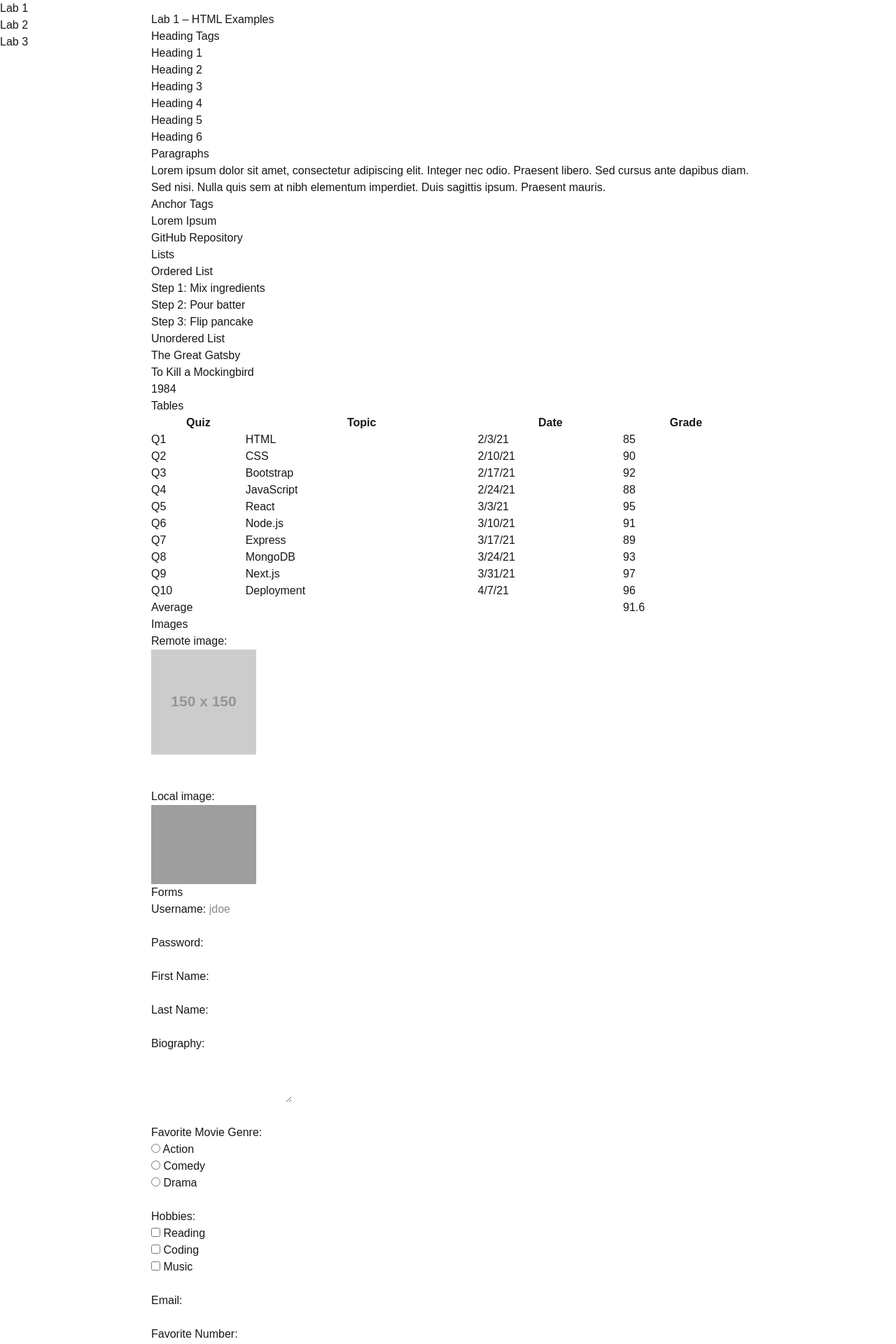
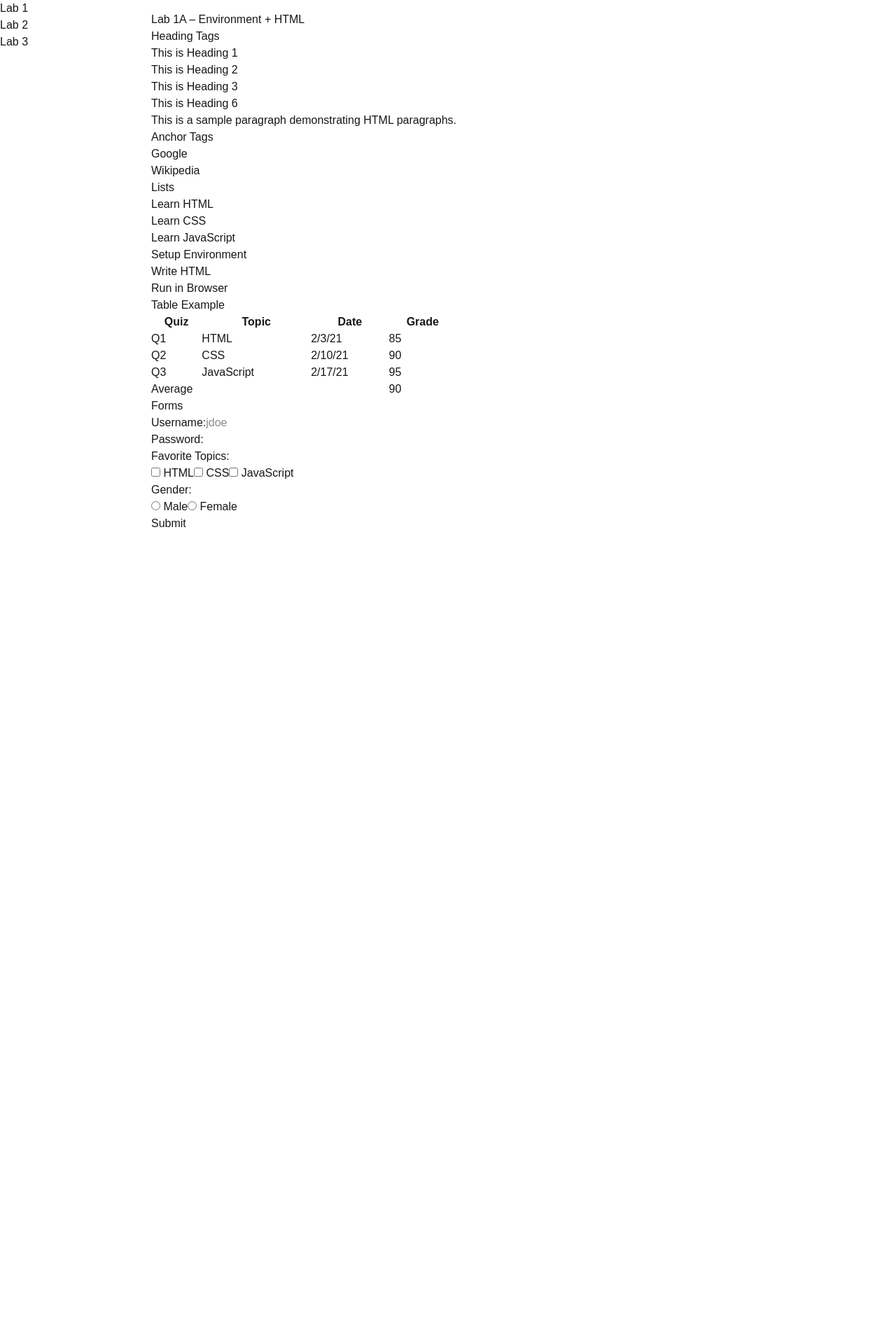
Before and after one commit to venkat5456/kambaz-next-js, a Next.js app: page /Labs/Lab1 in a window 1280 px wide. Shown: the top 1920 px of the page at 70% size. After the commit the page ends 800 px from the top, so only its background shows below. Built offline with nearby package versions, Linux system fonts and the light colour scheme; grey boxes are pictures that could not be loaded.

Commit message:
fixed labs1

```diff
--- a/app/Labs/Lab1/page.tsx
+++ b/app/Labs/Lab1/page.tsx
@@ -1,61 +1,36 @@
+"use client";
+
 export default function Lab1() {
   return (
     <div style={{ padding: "1rem" }}>
-      <h2>Lab 1 – HTML Examples</h2>
+      <h2>Lab 1A – Environment + HTML</h2>
 
-      {/* Headings */}
-      <div id="headings">
       <h3>Heading Tags</h3>
-        <h1>Heading 1</h1>
-        <h2>Heading 2</h2>
-        <h3>Heading 3</h3>
-        <h4>Heading 4</h4>
-        <h5>Heading 5</h5>
-        <h6>Heading 6</h6>
-      </div>
+      <h1>This is Heading 1</h1>
+      <h2>This is Heading 2</h2>
+      <h3>This is Heading 3</h3>
+      <h6>This is Heading 6</h6>
 
-      {/* Paragraphs */}
-      <div id="paragraphs">
-        <h3>Paragraphs</h3>
-        <p>
-          Lorem ipsum dolor sit amet, consectetur adipiscing elit. Integer nec
-          odio. Praesent libero. Sed cursus ante dapibus diam.
-        </p>
-        <p>
-          Sed nisi. Nulla quis sem at nibh elementum imperdiet. Duis sagittis
-          ipsum. Praesent mauris.
-        </p>
-      </div>
+      <p>This is a sample paragraph demonstrating HTML paragraphs.</p>
 
-      {/* Anchors */}
-      <div id="anchors">
       <h3>Anchor Tags</h3>
-        <a href="https://www.lipsum.com/" target="_blank">Lorem Ipsum</a><br />
-        <a href="https://github.com/venkat5456/kambaz-next-js" target="_blank">
-          GitHub Repository
-        </a>
-      </div>
+      <a href="https://www.google.com">Google</a><br/>
+      <a href="https://www.wikipedia.org">Wikipedia</a><br/>
 
-      {/* Lists */}
-      <div id="lists">
       <h3>Lists</h3>
-        <h4>Ordered List</h4>
+      <ul>
+        <li>Learn HTML</li>
+        <li>Learn CSS</li>
+        <li>Learn JavaScript</li>
+      </ul>
+
       <ol>
-          <li>Step 1: Mix ingredients</li>
-          <li>Step 2: Pour batter</li>
-          <li>Step 3: Flip pancake</li>
+        <li>Setup Environment</li>
+        <li>Write HTML</li>
+        <li>Run in Browser</li>
       </ol>
-        <h4>Unordered List</h4>
-        <ul>
-          <li>The Great Gatsby</li>
-          <li>To Kill a Mockingbird</li>
-          <li>1984</li>
-        </ul>
-      </div>
 
-      {/* Tables */}
-      <div id="tables">
-        <h3>Tables</h3>
+      <h3>Table Example</h3>
       <table border={1} width="100%">
         <thead>
           <tr>
@@ -66,89 +41,51 @@ export default function Lab1() {
           </tr>
         </thead>
         <tbody>
-            <tr><td>Q1</td><td>HTML</td><td>2/3/21</td><td>85</td></tr>
-            <tr><td>Q2</td><td>CSS</td><td>2/10/21</td><td>90</td></tr>
-            <tr><td>Q3</td><td>Bootstrap</td><td>2/17/21</td><td>92</td></tr>
-            <tr><td>Q4</td><td>JavaScript</td><td>2/24/21</td><td>88</td></tr>
-            <tr><td>Q5</td><td>React</td><td>3/3/21</td><td>95</td></tr>
-            <tr><td>Q6</td><td>Node.js</td><td>3/10/21</td><td>91</td></tr>
-            <tr><td>Q7</td><td>Express</td><td>3/17/21</td><td>89</td></tr>
-            <tr><td>Q8</td><td>MongoDB</td><td>3/24/21</td><td>93</td></tr>
-            <tr><td>Q9</td><td>Next.js</td><td>3/31/21</td><td>97</td></tr>
-            <tr><td>Q10</td><td>Deployment</td><td>4/7/21</td><td>96</td></tr>
+          <tr>
+            <td>Q1</td>
+            <td>HTML</td>
+            <td>2/3/21</td>
+            <td>85</td>
+          </tr>
+          <tr>
+            <td>Q2</td>
+            <td>CSS</td>
+            <td>2/10/21</td>
+            <td>90</td>
+          </tr>
+          <tr>
+            <td>Q3</td>
+            <td>JavaScript</td>
+            <td>2/17/21</td>
+            <td>95</td>
+          </tr>
         </tbody>
         <tfoot>
           <tr>
             <td colSpan={3}>Average</td>
-              <td>91.6</td>
+            <td>90</td>
           </tr>
         </tfoot>
       </table>
-      </div>
 
-      {/* Images */}
-      <div id="images">
-        <h3>Images</h3>
-        <p>Remote image:</p>
-        <img src="https://via.placeholder.com/150" alt="Placeholder" /><br /><br />
-        <p>Local image:</p>
-        <img src="/images/teslabot.jpg" alt="Tesla Bot" width={150} />
-      </div>
+      <h3>Forms</h3>
+      <label>Username:</label>
+      <input type="text" placeholder="jdoe" /><br/>
+      <label>Password:</label>
+      <input type="password" /><br/>
 
-      {/* Forms */}
-      <div id="forms">
-        <h3>Forms</h3>
-        <form>
-          <label>Username: </label>
-          <input placeholder="jdoe" /><br /><br />
+      <h4>Favorite Topics:</h4>
+      <input type="checkbox" /> HTML
+      <input type="checkbox" /> CSS
+      <input type="checkbox" /> JavaScript<br/>
 
-          <label>Password: </label>
-          <input type="password" /><br /><br />
+      <h4>Gender:</h4>
+      <input type="radio" name="gender" /> Male
+      <input type="radio" name="gender" /> Female<br/>
 
-          <label>First Name: </label>
-          <input /><br /><br />
-
-          <label>Last Name: </label>
-          <input /><br /><br />
-
-          <label>Biography: </label><br />
-          <textarea rows={3}></textarea><br /><br />
-
-          <label>Favorite Movie Genre:</label><br />
-          <input type="radio" name="genre" /> Action<br />
-          <input type="radio" name="genre" /> Comedy<br />
-          <input type="radio" name="genre" /> Drama<br /><br />
-
-          <label>Hobbies:</label><br />
-          <input type="checkbox" /> Reading<br />
-          <input type="checkbox" /> Coding<br />
-          <input type="checkbox" /> Music<br /><br />
-
-          <label>Email: </label>
-          <input type="email" /><br /><br />
-
-          <label>Favorite Number: </label>
-          <input type="number" /><br /><br />
-
-          <label>Range: </label>
-          <input type="range" /><br /><br />
-
-          <label>Date of Birth: </label>
-          <input type="date" /><br /><br />
-
-          <label>Choose a City: </label>
-          <select>
-            <option>Boston</option>
-            <option>New York</option>
-            <option>San Francisco</option>
-          </select><br /><br />
-
-          <button type="button" onClick={() => alert("Hello World!")}>
-            Hello World!
+      <button type="button" onClick={() => alert("Form Submitted!")}>
+        Submit
       </button>
-          <button type="submit">Submit</button>
-        </form>
-      </div>
     </div>
   );
 }
```
Lines whose indentation alone changed are shown as unchanged.
